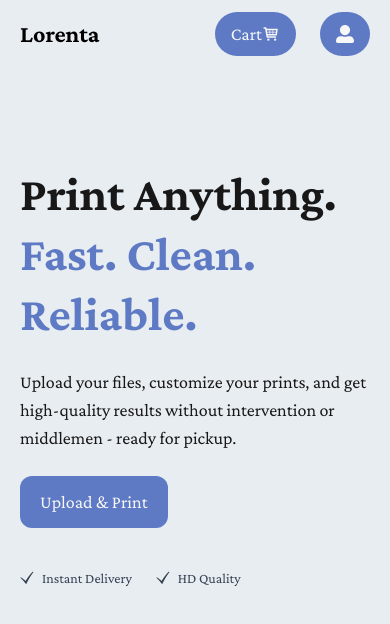
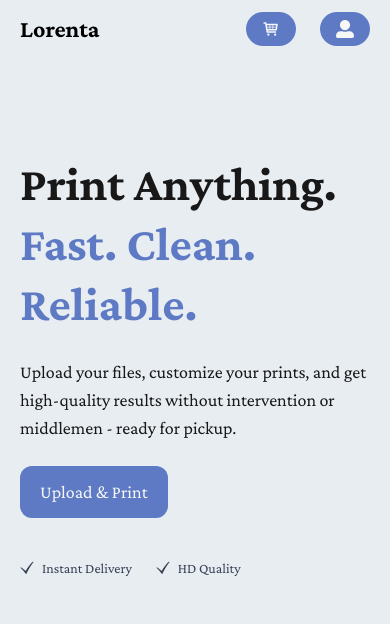
Before and after one commit to Lorenta-Tech/lorenta-frontend, a React (Vite) app: page / in a window 390 px wide. Shown: the top 624 px of the page. Built offline with nearby package versions, Linux system fonts and the light colour scheme; sample sign-in values are in the browser's storage.

Commit message:
Added mobile view menu and fake log in toggle for test

```diff
--- a/package.json
+++ b/package.json
@@ -10,6 +10,7 @@
     "preview": "vite preview"
   },
   "dependencies": {
+    "@nutrient-sdk/viewer": "^1.14.0",
     "@react-pdf/renderer": "^4.5.1",
     "@tailwindcss/vite": "^4.2.4",
     "idb": "^8.0.3",
--- a/src/App.tsx
+++ b/src/App.tsx
@@ -34,12 +34,13 @@ function App() {
       children: [
         { index: true, element: <Home /> },
         { path: "login", element: <Login /> },
+        { path: "logout", element: <Logout/>}, //move to protected later
 
         // Protected group
         {
           element: <ProtectedRoute />,
           children: [
-            { path: "logout", element: <Logout/>},
+
             { path: "upload", element: <Upload /> },
             { path: "cart", element: <Cart /> },
             { path: "checkout", element: <Checkout /> },
--- a/src/components/Navbar.tsx
+++ b/src/components/Navbar.tsx
@@ -2,7 +2,7 @@ import { Link, useNavigate } from "react-router-dom";
 import Button from "./Button";
 import { TiShoppingCart } from "react-icons/ti";
 import { FaUserAlt } from "react-icons/fa";
-
+import { useState, useRef, useEffect } from "react";
 
 function isAuthenticated() {
   return !!localStorage.getItem("token");
@@ -11,6 +11,21 @@ function isAuthenticated() {
 export default function Navbar() {
   const navigate = useNavigate();
   const loggedIn = isAuthenticated();
+
+  const [menuOpen, setMenuOpen] = useState(false);
+  const menuRef = useRef<HTMLDivElement>(null);
+
+  // close when clicking outside
+  useEffect(() => {
+    const handleClickOutside = (e: MouseEvent) => {
+      if (menuRef.current && !menuRef.current.contains(e.target as Node)) {
+        setMenuOpen(false);
+      }
+    };
+
+    document.addEventListener("mousedown", handleClickOutside);
+    return () => document.removeEventListener("mousedown", handleClickOutside);
+  }, []);
 
   return (
     <nav className="lg:max-w-5xl md:max-w-lg m-auto">
@@ -21,35 +36,75 @@ export default function Navbar() {
           Lorenta
         </Link>
 
-                <div className="items-center gap-3">
+        <div className="items-center gap-3 relative">
+
           {/* Desktop Nav */}
           {loggedIn && (
             <div className="hidden md:flex gap-5">
               <Link className="nav-link" to="/cart">Cart</Link>
               <Link className="nav-link" to="/upload">Upload</Link>
               <Link className="nav-link" to="/history">History</Link>
-                            <Link className="nav-link text-red-500" to="/logout" >Logout</Link>
+              <Link className="nav-link text-red-500" to="/logout">Logout</Link>
             </div>
           )}
 
-                    {/* Login button*/}
+          {/* Login button */}
           {!loggedIn && (
             <Button onClick={() => navigate("/login")}>
               Log in
             </Button>
           )}
 
-                    {/* Mobile view*/}
+          {/* Mobile */}
           {loggedIn && (
-                        <div className="flex md:hidden gap-6">
-                            <Link className="nav-btn" to="/cart">Cart<TiShoppingCart /></Link>
-                            <Link className="nav-btn" to="/profile"><FaUserAlt /></Link>
+            <div className="flex md:hidden gap-6 items-center">
+              <Link className="nav-btn flex items-center gap-1" to="/cart">
+                <TiShoppingCart />
+              </Link>
+
+              {/* Profile button */}
+              <div className="relative" ref={menuRef}>
+                <button
+                  className="nav-btn"
+                  onClick={() => setMenuOpen((prev) => !prev)}
+                >
+                  <FaUserAlt />
+                </button>
+
+                {/* Popup menu */}
+                {menuOpen && (
+                  <div className="absolute right-0 mt-2 w-40 bg-white shadow-lg rounded-lg py-2 z-50">
+                    <Link
+                      to="/upload"
+                      className="block px-4 py-2 hover:bg-gray-100"
+                      onClick={() => setMenuOpen(false)}
+                    >
+                      Upload
+                    </Link>
+
+                    <Link
+                      to="/history"
+                      className="block px-4 py-2 hover:bg-gray-100"
+                      onClick={() => setMenuOpen(false)}
+                    >
+                      History
+                    </Link>
+
+                    <Link
+                      to="/logout"
+                      className="block px-4 py-2 text-red-500 hover:bg-gray-100"
+                      onClick={() => setMenuOpen(false)}
+                    >
+                      Logout
+                    </Link>
                   </div>
                 )}
               </div>
             </div>
+          )}
 
+        </div>
+      </div>
     </nav>
-
   );
 }
--- /dev/null
+++ b/src/components/TextViewer.tsx
@@ -0,0 +1,17 @@
+import { useState, useEffect } from "react";
+
+const TextViewer: React.FC<{ file: File }> = ({ file }) => {
+  const [text, setText] = useState("");
+
+  useEffect(() => {
+    file.text().then(setText);
+  }, [file]);
+
+  return (
+    <pre className="whitespace-pre-wrap text-sm p-4 bg-white max-w-full">
+      {text}
+    </pre>
+  );
+};
+
+export default TextViewer;
--- a/src/components/ViewModal.tsx
+++ b/src/components/ViewModal.tsx
@@ -2,6 +2,7 @@ import React, { useEffect, useState } from "react";
 import { IoMdClose } from "react-icons/io";
 import { UploadedFile } from "../types";
 import { Document, Page, pdfjs } from "react-pdf";
+import TextViewer from "./TextViewer";
 
 pdfjs.GlobalWorkerOptions.workerSrc = new URL(
   "pdfjs-dist/build/pdf.worker.min.mjs",
@@ -43,6 +44,7 @@ const ViewModal: React.FC<Props> = ({ file, onClose, convertedPdfUrl }) => {
   const pdfSource = convertedPdfUrl || localFileUrl;
 
   const renderContent = () => {
+    //pdf view
     if (isPdf && pdfSource) {
       return (
         <Document
@@ -76,6 +78,7 @@ const ViewModal: React.FC<Props> = ({ file, onClose, convertedPdfUrl }) => {
       );
     }
 
+    //image view
     if (file.type.startsWith("image/") && localFileUrl) {
       return (
         <img
@@ -85,6 +88,14 @@ const ViewModal: React.FC<Props> = ({ file, onClose, convertedPdfUrl }) => {
         />
       );
     }
+
+    //txt files viewer
+    if (file.type === "text/plain" && file.content) {
+      return <TextViewer file={file.content} />;
+    }
+
+    //doc and ppt viewer
+    // looking for it...
 
     return <div className="p-6 text-gray-500 text-center">Unsupported file</div>;
   };
--- a/src/pages/Login.tsx
+++ b/src/pages/Login.tsx
@@ -15,6 +15,9 @@ function Login() {
         <FcGoogle/>Continue with Google
       </button>
       <p className="underline my-3"><Link to="/">Go to home</Link></p>
+
+      {/* fake log toggle  */}
+      <Link to="/logout">Fake login</Link>
     </form>
   </div>
   );
--- a/src/pages/Logout.tsx
+++ b/src/pages/Logout.tsx
@@ -17,11 +17,9 @@ function Logout() {
         localStorage.removeItem("token");
 
       }
-
-
       return next;
     });
-
+    window.location.reload();
   };
 
   return (
```
Also changed, not shown: 1 other file (tests, documents, lock files or other folders). Lines whose indentation alone changed are shown as unchanged.
